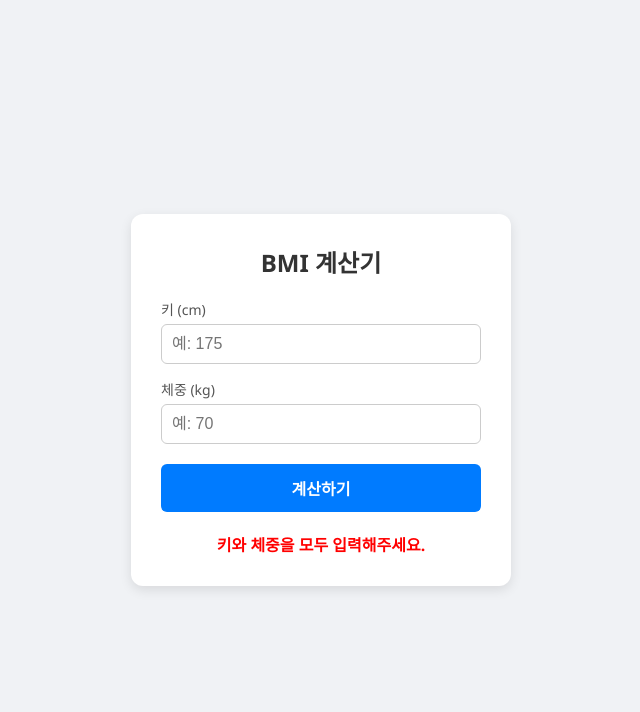
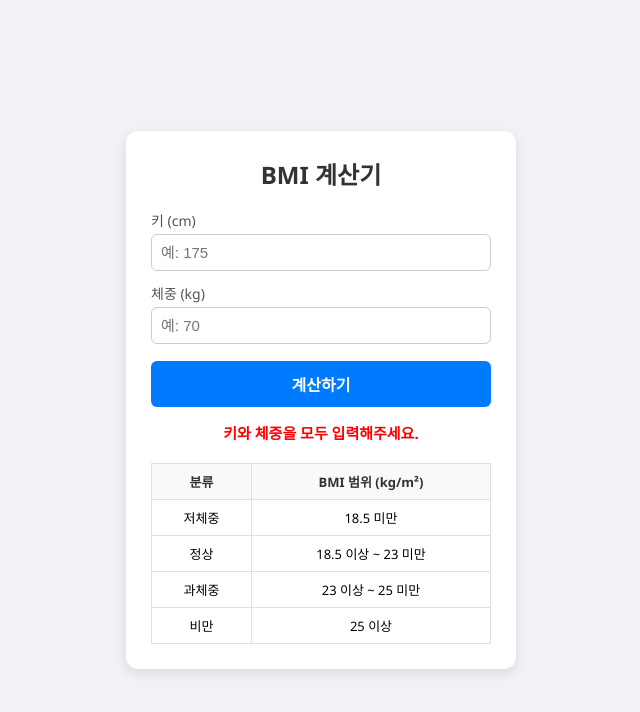
Before and after one commit to eellooyy/bmi-calculator, a plain HTML site: page index.html in a window 1280 px wide. Both pictures are taken after a click on the button "계산하기". Shown: the whole page, without its empty margins (319-959 px from the left). Drawn offline with Linux system fonts and the light colour scheme.

Commit message:
Update index.html
차트 추가

```diff
--- a/index.html
+++ b/index.html
@@ -10,16 +10,16 @@
             display: flex;
             justify-content: center;
             align-items: center;
-            height: 100vh;
+            min-height: 100vh;
             background-color: #f0f2f5;
             margin: 0;
         }
         .card {
             background: white;
-            padding: 30px;
+            padding: 25px;
             border-radius: 12px;
             box-shadow: 0 4px 12px rgba(0,0,0,0.1);
-            width: 320px;
+            width: 340px;
             text-align: center;
         }
         h2 {
@@ -27,26 +27,26 @@
             color: #333;
         }
         .input-group {
-            margin-bottom: 15px;
+            margin-bottom: 12px;
             text-align: left;
         }
         label {
             display: block;
-            margin-bottom: 5px;
+            margin-bottom: 4px;
             font-size: 14px;
             color: #555;
         }
         input {
             width: 100%;
-            padding: 10px;
+            padding: 9px;
             box-sizing: border-box;
             border: 1px solid #ccc;
             border-radius: 6px;
-            font-size: 16px;
+            font-size: 15px;
         }
         button {
             width: 100%;
-            padding: 12px;
+            padding: 11px;
             background-color: #007bff;
             color: white;
             border: none;
@@ -60,10 +60,31 @@
             background-color: #0056b3;
         }
         #result {
-            margin-top: 20px;
-            font-size: 16px;
+            margin-top: 15px;
+            font-size: 15px;
             font-weight: bold;
         }
+        /* BMI 표 스타일 */
+        .bmi-table {
+            width: 100%;
+            margin-top: 20px;
+            border-collapse: collapse;
+            font-size: 13px;
+            text-align: center;
+        }
+        .bmi-table th, .bmi-table td {
+            border: 1px solid #e0e0e0;
+            padding: 8px;
+        }
+        .bmi-table th {
+            background-color: #f8f9fa;
+            color: #333;
+        }
+        /* 결과에 해당하는 행 강조 스타일 */
+        .highlight-under { background-color: #e0f7fa !important; font-weight: bold; }
+        .highlight-normal { background-color: #e8f5e9 !important; font-weight: bold; }
+        .highlight-over { background-color: #fffde7 !important; font-weight: bold; }
+        .highlight-obese { background-color: #ffebee !important; font-weight: bold; }
     </style>
 </head>
 <body>
@@ -79,6 +100,34 @@
         </div>
         <button onclick="calculateBMI()">계산하기</button>
         <div id="result"></div>
+
+        <!-- BMI 단계 표 -->
+        <table class="bmi-table">
+            <thead>
+                <tr>
+                    <th>분류</th>
+                    <th>BMI 범위 (kg/m²)</th>
+                </tr>
+            </thead>
+            <tbody>
+                <tr id="row-under">
+                    <td>저체중</td>
+                    <td>18.5 미만</td>
+                </tr>
+                <tr id="row-normal">
+                    <td>정상</td>
+                    <td>18.5 이상 ~ 23 미만</td>
+                </tr>
+                <tr id="row-over">
+                    <td>과체중</td>
+                    <td>23 이상 ~ 25 미만</td>
+                </tr>
+                <tr id="row-obese">
+                    <td>비만</td>
+                    <td>25 이상</td>
+                </tr>
+            </tbody>
+        </table>
     </div>
 
     <script>
@@ -86,6 +135,11 @@
             const heightInput = document.getElementById('height').value;
             const weightInput = document.getElementById('weight').value;
             const resultDiv = document.getElementById('result');
+
+            // 모든 행의 강조 스타일 초기화
+            document.querySelectorAll('.bmi-table tr').forEach(tr => {
+                tr.className = '';
+            });
 
             if (!heightInput || !weightInput) {
                 resultDiv.innerHTML = "키와 체중을 모두 입력해주세요.";
@@ -105,20 +159,33 @@
             const bmi = (weight / (height * height)).toFixed(1);
             let category = "";
             let color = "";
+            let rowId = "";
+            let highlightClass = "";
 
             if (bmi < 18.5) {
                 category = "저체중";
-                color = "#17a2b8";
+                color = "#00acc1";
+                rowId = "row-under";
+                highlightClass = "highlight-under";
             } else if (bmi < 23) {
                 category = "정상";
-                color = "#28a745";
+                color = "#2e7d32";
+                rowId = "row-normal";
+                highlightClass = "highlight-normal";
             } else if (bmi < 25) {
                 category = "과체중";
-                color = "#ffc107";
+                color = "#fbc02d";
+                rowId = "row-over";
+                highlightClass = "highlight-over";
             } else {
                 category = "비만";
-                color = "#dc3545";
+                color = "#c62828";
+                rowId = "row-obese";
+                highlightClass = "highlight-obese";
             }
+
+            // 표의 해당 행 강조
+            document.getElementById(rowId).className = highlightClass;
 
             resultDiv.innerHTML = `BMI 지수: ${bmi} (${category})`;
             resultDiv.style.color = color;
```
